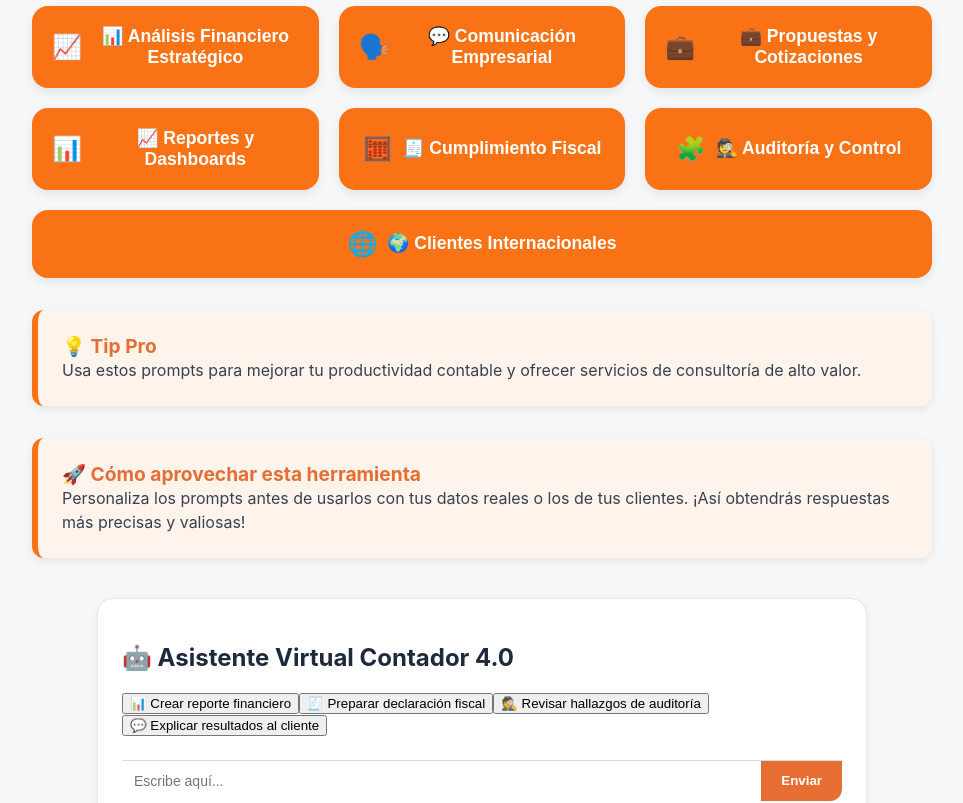
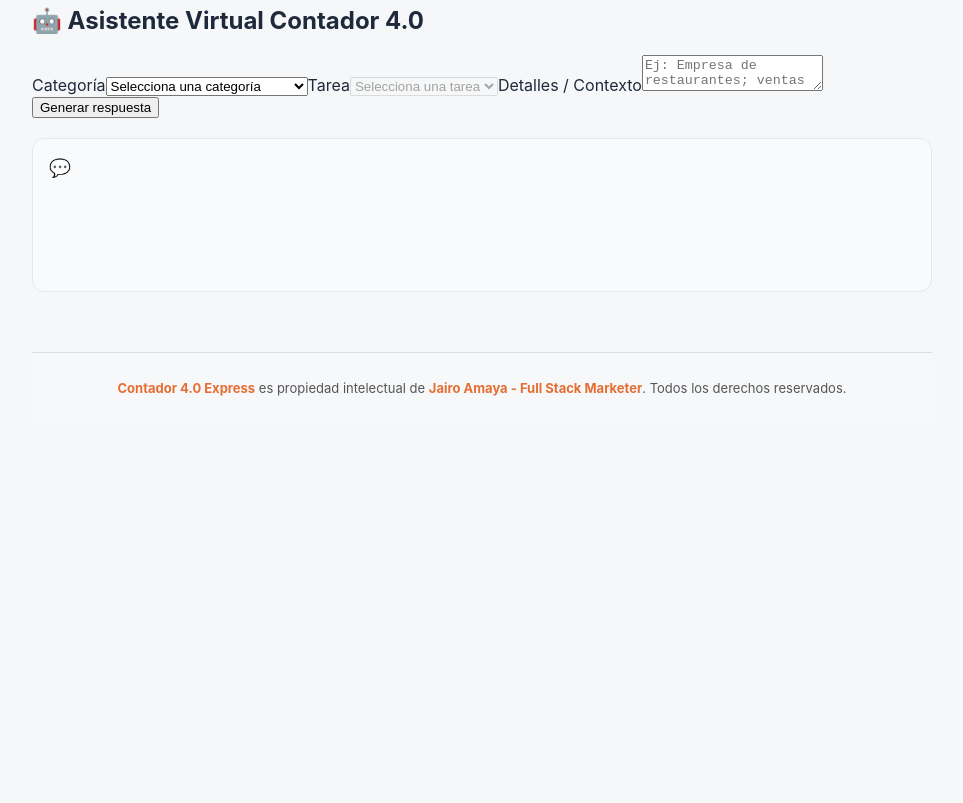
Before and after one commit to JairoAmaya/contador4-webapp-final, a React (Vite) app: page / in a window 1280 px wide. Shown: the part 260-1063 px from the top of the page, without its empty margins (158-1121 px from the left). After the commit the page ends 800 px from the top, so only its background shows below. Built offline with nearby package versions, Linux system fonts and the light colour scheme.

Commit message:
Update App.jsx

```diff
--- a/src/App.jsx
+++ b/src/App.jsx
@@ -1,37 +1,30 @@
 // src/App.jsx
 import React, { useState } from "react";
-import promptsData from "./promptsData";
+import promptsExpress from "./promptsExpress";
 import "./styles.css";
 
 function App() {
   const [selectedCategory, setSelectedCategory] = useState(null);
-  const [selectedSubcategory, setSelectedSubcategory] = useState(null);
+  const [selectedTask, setSelectedTask] = useState("");
+  const [details, setDetails] = useState("");
+  const [output, setOutput] = useState("");
+
+  // Para la parte inicial de categorías y búsqueda
   const [searchTerm, setSearchTerm] = useState("");
   const [searchResults, setSearchResults] = useState([]);
 
-  // Estados para el asistente
-  const [assistantMessages, setAssistantMessages] = useState([]);
-  const [assistantInput, setAssistantInput] = useState("");
-
-  // === Navegación ===
   const handleBack = () => {
-    if (selectedSubcategory) {
-      setSelectedSubcategory(null);
-    } else if (selectedCategory) {
+    if (selectedCategory) {
       setSelectedCategory(null);
+      setSelectedTask("");
+      setDetails("");
+      setOutput("");
     } else if (searchResults.length > 0) {
       setSearchResults([]);
       setSearchTerm("");
     }
   };
 
-  // === Copiar prompt ===
-  const handleCopy = (prompt) => {
-    navigator.clipboard.writeText(prompt);
-    alert("✅ Prompt copiado al portapapeles");
-  };
-
-  // === Buscador ===
   const handleSearch = (e) => {
     const term = e.target.value.toLowerCase();
     setSearchTerm(term);
@@ -41,42 +34,28 @@ function App() {
     }
 
     const results = [];
-    promptsData.forEach((category) => {
-      category.subcategories.forEach((sub) => {
-        sub.prompts.forEach((p) => {
+    Object.entries(promptsExpress).forEach(([catKey, cat]) => {
+      Object.entries(cat.tasks).forEach(([taskKey, task]) => {
         if (
-            p.title.toLowerCase().includes(term) ||
-            p.prompt.toLowerCase().includes(term)
+          task.label.toLowerCase().includes(term) ||
+          task.prompt.toLowerCase().includes(term)
         ) {
-            results.push(p);
+          results.push({ ...task, category: cat.label });
         }
       });
     });
-    });
+
     setSearchResults(results);
   };
 
-  // === Asistente Virtual ===
-  const handleAssistantAction = (action) => {
-    const message = `🤖 ¿Qué deseas hacer con "${action}"? Puedo guiarte paso a paso.`;
-    setAssistantMessages((prev) => [...prev, { from: "bot", text: message }]);
-  };
-
-  const handleAssistantSend = () => {
-    if (assistantInput.trim() === "") return;
-    const newMessage = { from: "user", text: assistantInput };
-    setAssistantMessages((prev) => [...prev, newMessage]);
-    setAssistantInput("");
-
-    setTimeout(() => {
-      setAssistantMessages((prev) => [
-        ...prev,
-        {
-          from: "bot",
-          text: "🤖 Gracias por tu mensaje. Pronto podré ayudarte de forma más personalizada.",
-        },
-      ]);
-    }, 600);
+  const handleGenerate = () => {
+    if (!selectedCategory || !selectedTask) {
+      setOutput("⚠️ Selecciona categoría y tarea primero.");
+      return;
+    }
+    const prompt = promptsExpress[selectedCategory].tasks[selectedTask].prompt;
+    const finalPrompt = prompt.replace(/\{\{\s*details\s*\}\}/gi, details || "[sin detalles]");
+    setOutput(`📌 Prompt generado:\n\n${finalPrompt}`);
   };
 
   return (
@@ -111,61 +90,15 @@ function App() {
         <div className="prompt-list">
           {searchResults.map((p, i) => (
             <div key={i} className="prompt-card">
-              <h4>{p.title}</h4>
+              <h4>{p.label}</h4>
+              <p><strong>Categoría:</strong> {p.category}</p>
               <p>{p.prompt}</p>
-              <button onClick={() => handleCopy(p.prompt)}>Copiar Prompt</button>
-            </div>
-          ))}
-        </div>
-      )}
-
-      {/* === CATEGORÍAS === */}
-      {!selectedCategory && !selectedSubcategory && searchResults.length === 0 && (
-        <div className="category-list">
-          {promptsData.map((category, index) => (
               <button
-              key={index}
-              className="category-button"
-              onClick={() => setSelectedCategory(category)}
+                onClick={() => {
+                  navigator.clipboard.writeText(p.prompt);
+                  alert("✅ Prompt copiado al portapapeles");
+                }}
               >
-              <span style={{ fontSize: "24px", marginRight: "10px" }}>
-                {category.icon}
-              </span>
-              {category.title}
-            </button>
-          ))}
-        </div>
-      )}
-
-      {/* === SUBCATEGORÍAS === */}
-      {selectedCategory && !selectedSubcategory && (
-        <div className="subcategoria-list">
-          <button className="back-button" onClick={handleBack}>
-            ⬅ Volver
-          </button>
-          {selectedCategory.subcategories.map((sub, i) => (
-            <div
-              key={i}
-              className="subcategoria-card"
-              onClick={() => setSelectedSubcategory(sub)}
-            >
-              {sub.title}
-            </div>
-          ))}
-        </div>
-      )}
-
-      {/* === PROMPTS === */}
-      {selectedSubcategory && (
-        <div className="prompt-list">
-          <button className="back-button" onClick={handleBack}>
-            ⬅ Volver
-          </button>
-          {selectedSubcategory.prompts.map((prompt, i) => (
-            <div key={i} className="prompt-card">
-              <h4>{prompt.title}</h4>
-              <p>{prompt.prompt}</p>
-              <button onClick={() => handleCopy(prompt.prompt)}>
                 Copiar Prompt
               </button>
             </div>
@@ -173,65 +106,52 @@ function App() {
         </div>
       )}
 
-      {/* === BLOQUES INFORMATIVOS === */}
+      {/* === FORMULARIO DEL ASISTENTE === */}
       {!selectedCategory && searchResults.length === 0 && (
-        <>
-          <div className="info-box">
-            <h2>💡 Tip Pro</h2>
-            <p>
-              Usa estos prompts para mejorar tu productividad contable y ofrecer
-              servicios de consultoría de alto valor.
-            </p>
-          </div>
-          <div className="info-box">
-            <h2>🚀 Cómo aprovechar esta herramienta</h2>
-            <p>
-              Personaliza los prompts antes de usarlos con tus datos reales o los
-              de tus clientes. ¡Así obtendrás respuestas más precisas y valiosas!
-            </p>
-          </div>
-        </>
+        <div className="assistant-widget">
+          <h2>🤖 Asistente Virtual Contador 4.0</h2>
+
+          <label>Categoría</label>
+          <select
+            value={selectedCategory || ""}
+            onChange={(e) => setSelectedCategory(e.target.value)}
+          >
+            <option value="">Selecciona una categoría</option>
+            {Object.entries(promptsExpress).map(([key, cat]) => (
+              <option key={key} value={key}>
+                {cat.label}
+              </option>
+            ))}
+          </select>
+
+          <label>Tarea</label>
+          <select
+            value={selectedTask}
+            onChange={(e) => setSelectedTask(e.target.value)}
+            disabled={!selectedCategory}
+          >
+            <option value="">Selecciona una tarea</option>
+            {selectedCategory &&
+              Object.entries(promptsExpress[selectedCategory].tasks).map(
+                ([key, task]) => (
+                  <option key={key} value={key}>
+                    {task.label}
+                  </option>
+                )
               )}
+          </select>
 
-      {/* === ASISTENTE VIRTUAL (complemento) === */}
-      {!selectedCategory && searchResults.length === 0 && (
-        <div className="assistant-container">
-          <h2>🤖 Asistente Virtual Contador 4.0</h2>
-          <div className="assistant-actions">
-            <button onClick={() => handleAssistantAction("Crear reporte financiero")}>
-              📊 Crear reporte financiero
-            </button>
-            <button onClick={() => handleAssistantAction("Preparar declaración fiscal")}>
-              🧾 Preparar declaración fiscal
-            </button>
-            <button onClick={() => handleAssistantAction("Revisar hallazgos de auditoría")}>
-              🕵️ Revisar hallazgos de auditoría
-            </button>
-            <button onClick={() => handleAssistantAction("Explicar resultados al cliente")}>
-              💬 Explicar resultados al cliente
-            </button>
-          </div>
+          <label>Detalles / Contexto</label>
+          <textarea
+            placeholder="Ej: Empresa de restaurantes; ventas 200M (2024); problema: liquidez en mayo"
+            value={details}
+            onChange={(e) => setDetails(e.target.value)}
+          />
 
-          <div className="assistant-messages">
-            {assistantMessages.map((msg, i) => (
-              <div
-                key={i}
-                className={`assistant-message ${msg.from === "user" ? "user" : "bot"}`}
-              >
-                {msg.text}
-              </div>
-            ))}
-          </div>
+          <button onClick={handleGenerate}>Generar respuesta</button>
 
-          <div className="assistant-input">
-            <input
-              type="text"
-              placeholder="Escribe aquí..."
-              value={assistantInput}
-              onChange={(e) => setAssistantInput(e.target.value)}
-              onKeyDown={(e) => e.key === "Enter" && handleAssistantSend()}
-            />
-            <button onClick={handleAssistantSend}>Enviar</button>
+          <div className="assistant-output">
+            {output && <pre>{output}</pre>}
           </div>
         </div>
       )}
@@ -244,11 +164,7 @@ function App() {
             href="https://jairoamaya.co"
             target="_blank"
             rel="noopener noreferrer"
-            style={{
-              color: "#E66E33",
-              fontWeight: "bold",
-              textDecoration: "none",
-            }}
+            style={{ color: "#E66E33", fontWeight: "bold", textDecoration: "none" }}
           >
             Jairo Amaya - Full Stack Marketer
           </a>
```
Lines whose indentation alone changed are shown as unchanged.
